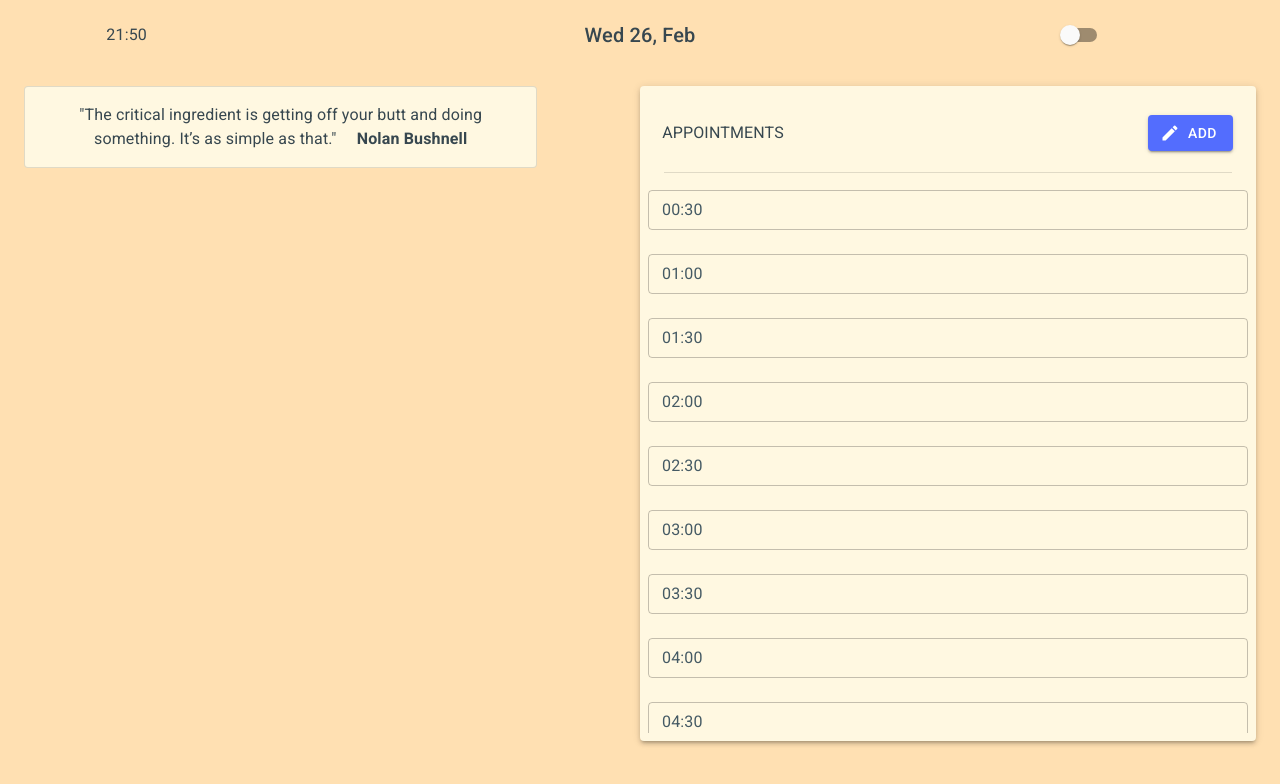
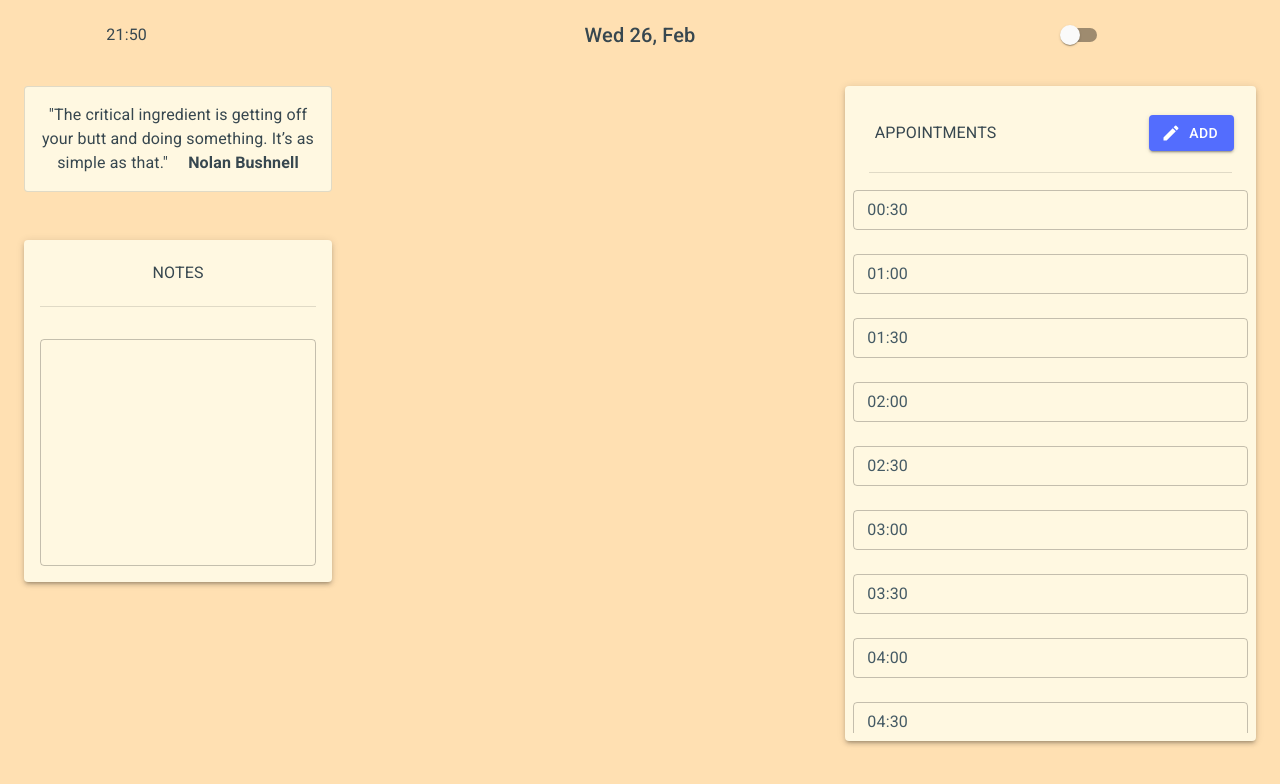
Before and after one commit to GautDel/Scarab, a Next.js app: page / in a window 1280 px wide. Shown: the top 784 px of the page. Built offline with nearby package versions, Linux system fonts and the light colour scheme.

Commit message:
Added Notes Section To Client

```diff
--- a/components/appointments/Appointment.js
+++ b/components/appointments/Appointment.js
@@ -26,7 +26,7 @@ const styles = makeStyles({
     },
     root: {
         padding: "0.5rem",
-        marginBottom: "3rem"
+        marginBottom: "2rem"
     },
     headerBox: {
         padding: "1.3rem 0"
@@ -108,12 +108,12 @@ const Appointment = () => {
                 <form action="" position="relative">
                     <Box className={classes.headerBox}>
                         <Grid container display="row" justify="space-between" alignItems="center">
-                            <Grid item xs={6} sm={3} md={4} lg={3}>
+                            <Grid item xs={6} sm={3} md={4} lg={5}>
                                 <Typography variant="body1" align="center" className={classes.heading}>
                                     APPOINTMENTS
                                 </Typography>
                             </Grid>
-                            <Grid item xs={4} sm={2} md={3} lg={2}>
+                            <Grid item xs={4} sm={2} md={3} lg={3}>
                                 <Button
 
                                     variant="contained"
--- /dev/null
+++ b/components/notes/Note.js
@@ -0,0 +1,44 @@
+import TextField from '@material-ui/core/TextField';
+import Paper from '@material-ui/core/Paper';
+import { makeStyles } from '@material-ui/core/styles';
+import Divider from '@material-ui/core/Divider';
+import Typography from '@material-ui/core/Typography';
+import Box from '@material-ui/core/Box';
+
+const styles = makeStyles({
+    headerBox: {
+        padding: "1.3rem 0"
+    },
+    input: {
+        padding: "2rem 1rem 1rem"
+    },
+    paper: {
+        marginBottom: "3rem"
+    }
+})
+
+const Note = () => {
+    const classes = styles();
+
+    return (
+        <>
+            <Paper elevation={3} className={classes.paper}>
+                <Box className={classes.headerBox}>
+                    <Typography align="center" >NOTES</Typography>
+                </Box>
+
+                    <Divider variant="middle"/>
+
+                <TextField
+                    className={classes.input}
+                    fullWidth={true}
+                    multiline
+                    rows="10"
+                    variant="outlined"
+                />
+            </Paper>
+        </>
+    )
+};
+
+export default Note;
--- a/pages/index.js
+++ b/pages/index.js
@@ -4,6 +4,7 @@ import Grid from '@material-ui/core/Grid';
 import Header from "../components/header/Header";
 import Appointment from "../components/appointments/Appointment";
 import Quote from  "../components/quote/Quote";
+import Note from  "../components/notes/Note";
 
 
 const Index = () => {
@@ -30,11 +31,12 @@ const Index = () => {
                   <Header />
               </Grid>
 
-              <Grid item xs={12} md={5}>
+              <Grid item xs={12} md={3}>
                   <Quote/>
+                  <Note />
               </Grid>
 
-              <Grid item xs={12} md={6}>
+              <Grid item xs={12} md={4}>
                   <Appointment />
               </Grid>
           </Grid>
```
